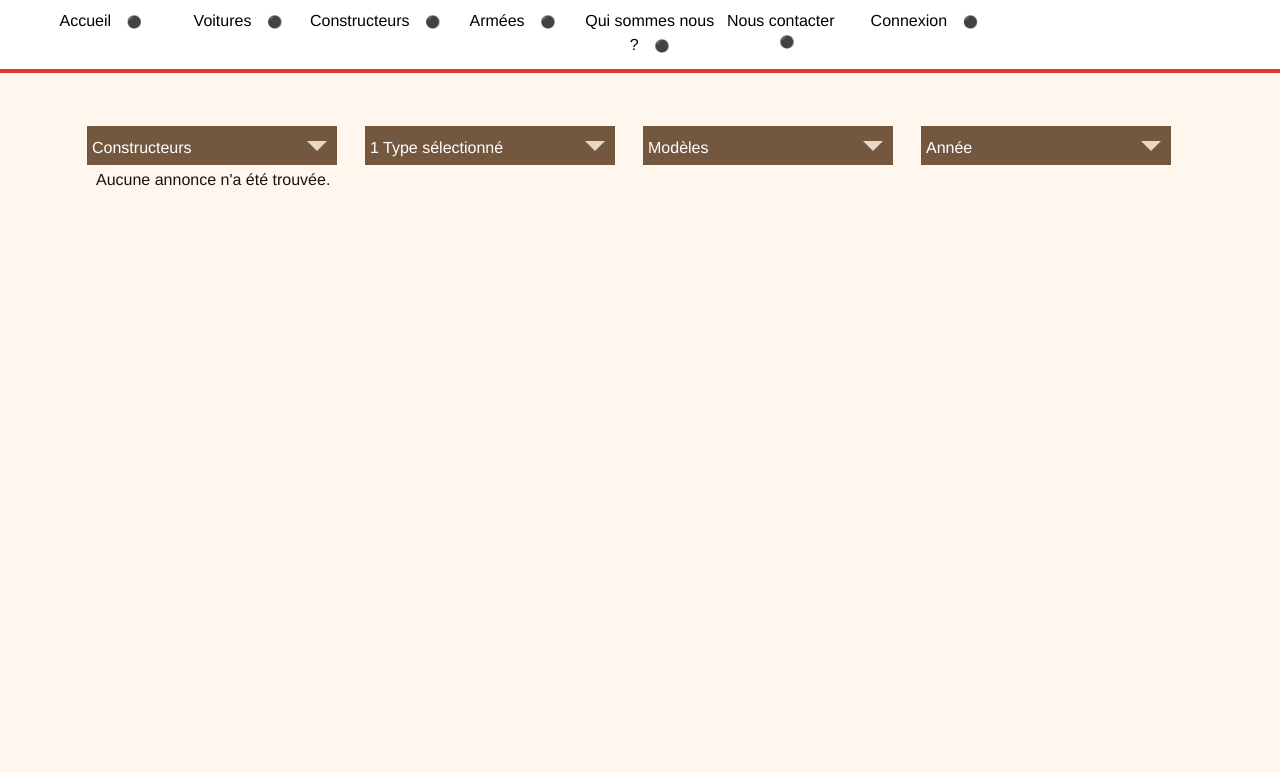
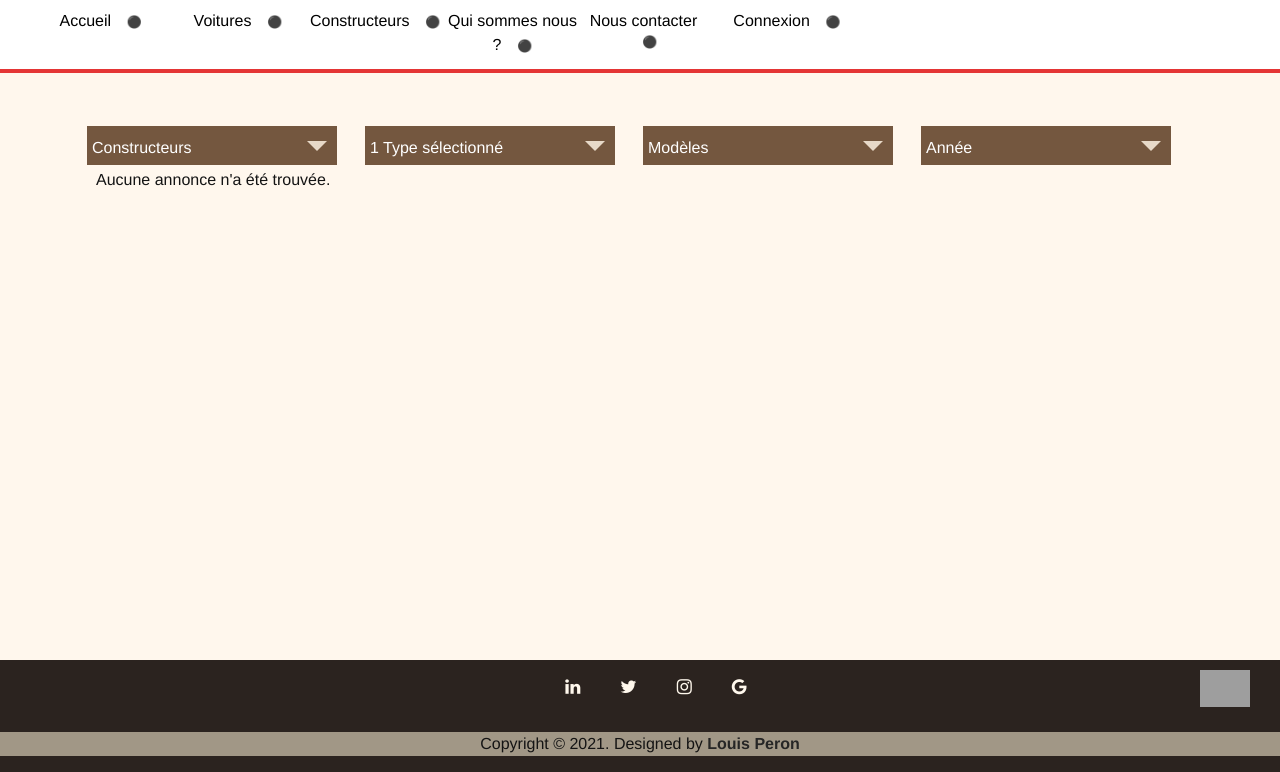
Before and after one commit to FlexOriDev/flxcars, a PHP site: page /voitures.php?id_type=1 in a window 1280 px wide. Shown: the part 215-987 px from the top of the page. Run offline with PHP 8.4, Linux system fonts and the light colour scheme; data comes from the database, SQL or seed files in the repository; some libraries are stand-ins or nearby versions; grey boxes are pictures that could not be loaded.

Commit message:
Carousel index + ajout footer

```diff
--- a/cars/code/css/main.css
+++ b/cars/code/css/main.css
@@ -820,3 +846,90 @@
 tbody tr:hover {
   background: rgb(206, 222, 255);
 }
+
+/*----------------------------------------------------------------------------------------------*/
+  /*----------------------------------------------------------------------------------------------*/
+  /*----------------------------------------------------------------------------------------------*/
+
+  /* FOOTER */
+  #scroll_to_top {
+    z-index: 20;
+    position: absolute;
+    width: 25px;
+    height: 25px;
+    bottom: 30px;
+    right: 55px;
+  }
+  #scroll_to_top img {
+
+    width: 50px;
+  }
+
+  footer{
+      text-align: center;
+      background: #2b231f;
+      position: absolute;
+      bottom: 0;
+      width: 100%;
+
+    }
+
+    .footer-content{
+      bottom: 0px;
+      background: #2b231f;
+      width: 100%;
+      position: relative;
+      display: flex;
+      align-items: center;
+      justify-content: center;
+      flex-direction: column;
+      text-align: center;
+    }
+
+    .socials{
+      margin-bottom: 0px;
+      list-style: none;
+      display: flex;
+      align-items: center;
+      justify-content: center;
+      margin: 1rem 0 2rem 0;
+    }
+    .socials li{
+      margin: 0 20px;
+    }
+    .socials a{
+      color: #fff8ed;
+    }
+
+    .socials a i{
+      font-size: 1.1rem;
+      transition: color .4s ease;
+
+    }
+    .socials a:hover i{
+      color: #d4c0a1;
+    }
+
+    /*----------------------------------------------------------------------------------------------*/
+  /* bot */
+  .footer-bottom{
+    width: 100%;
+    height: 40%;
+    position: relative;
+    bottom: 0;
+    background: #a19786;
+    text-align: center;
+  }
+  .pCarousel{
+    cursor: default;
+    color: #fff;
+  }
+  span{
+    font-weight: bold;
+    color: #262626;
+  }
+  span:hover{
+    color: rgb(127, 77, 23);
+    transition: 0.5s;
+    cursor:default;
+  }
--- /dev/null
+++ b/cars/code/includesHeaderFooter/footer.php
@@ -0,0 +1,27 @@
+
+
+
+
+
+<script src="https://cdn.jsdelivr.net/npm/@popperjs/core@2.9.3/dist/umd/popper.min.js" integrity="sha384-eMNCOe7tC1doHpGoWe/6oMVemdAVTMs2xqW4mwXrXsW0L84Iytr2wi5v2QjrP/xp" crossorigin="anonymous"></script>
+    <script src="https://cdn.jsdelivr.net/npm/bootstrap@5.1.0/dist/js/bootstrap.min.js" integrity="sha384-cn7l7gDp0eyniUwwAZgrzD06kc/tftFf19TOAs2zVinnD/C7E91j9yyk5//jjpt/" crossorigin="anonymous"></script>
+</body>
+<!---footer---footer---footer---footer---footer---footer---footer---footer---footer---footer---footer---footer---footer---footer---footer---footer---footer--->
+<footer>
+    <div class="footer-content">
+        <ul class="socials">
+            <li><a href="#" class="linkedin"><i class="fa fa-linkedin"></i></a></li>
+            <li><a href="#" class="twitter"><i class="fa fa-twitter"></i></a></li>
+            <li><a href="#" class="instagram"><i class="fa fa-instagram"></i></a></li>
+            <li><a href="#" class="google"><i class="fa fa-google"></i></a></li>
+        </ul>
+    </div>
+    <div id="scroll_to_top" class="scroll">
+        <a href="#haut-haut"><img src="../../library/img2/top.png" alt="Retourner en haut" /></a>
+    </div>
+    <div class="footer-bottom">
+        <p>Copyright &copy; 2021. Designed by <span>Louis Peron</span></p>
+    </div>
+</footer>
+<!---footer---footer---footer---footer---footer---footer---footer---footer---footer---footer---footer---footer---footer---footer---footer---footer---footer--->
+</html>
--- a/cars/code/includesHeaderFooter/header.php
+++ b/cars/code/includesHeaderFooter/header.php
@@ -51,9 +51,7 @@
   <ul>
     <li class="deroulant"><a href="../pages/index.php">Accueil &ensp;</a>
       <ul class="sous">
-        <li><a href="accueil.php#article-1">Pourquoi Smoky Ghost ?</a></li>
-        <li><a href="accueil.php#article-2">Quel est le but ?</a></li>
-        <li><a href="accueil.php#article-3">Comment ça fonctionne ?</a></li>
+        <li><a href="index.php">Pourquoi Smoky Ghost ?</a></li>
       </ul>
     </li>
 
@@ -93,12 +91,6 @@
         <li><a href="accueil.php#article-1">19ème</a></li>
         <li><a href="accueil.php#article-2">20ème</a></li>
         <li><a href="accueil.php#article-3">21ème</a></li>
-      </ul>
-    </li>
-
-    <li class="deroulant"><a href="accueil.php">Armées &ensp;</a>
-      <ul class="sous">
-        <li><a href="accueil.php#article-1">France</a></li>
       </ul>
     </li>
 
--- a/cars/code/pages/fiche.php
+++ b/cars/code/pages/fiche.php
@@ -4,7 +4,6 @@
 ?>
 
 <main>
-
 
 <div class="fiche-container">
         <?php
--- a/cars/code/pages/voitures.php
+++ b/cars/code/pages/voitures.php
@@ -200,3 +200,5 @@
 </div>
 
 </main>
+
+<?php require '../includesHeaderFooter/footer.php' ; ?>
```
Also changed, not shown: other parts of cars/code/css/main.css (+38 -12 lines), cars/code/pages/index.php (+61 -0 lines), cars/library/img2/top.png (added), cars/library/imgFioritures/pexels-adrian-dorobantu-2127740.jpg (added), cars/library/imgFioritures/pexels-jae-park-3770875.jpg (added), cars/library/imgFioritures/pexels-leif-bergerson-9582590.jpg (added), cars/library/imgFioritures/pexels-maurice-lustig-2896135.jpg (added), 3 other files.
